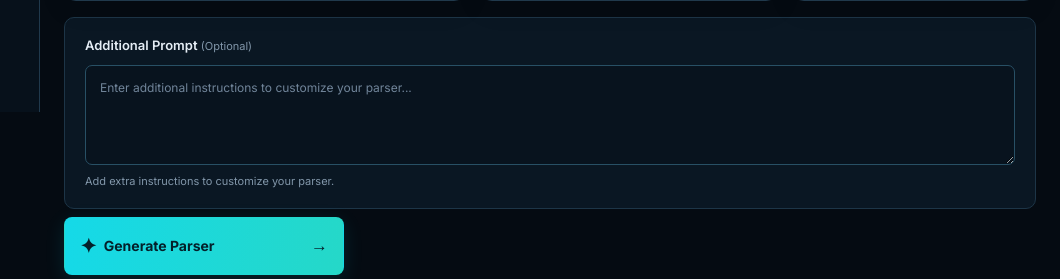
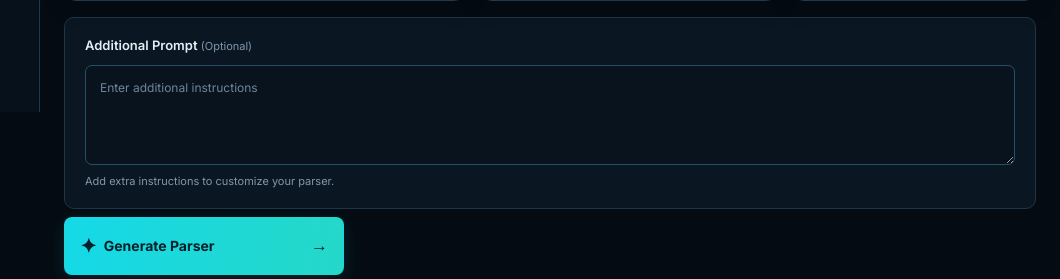
Before and after one commit to himanshu-actowiz/Nexra, a Flask app: page / in a window 1280 px wide. Shown: the part 688-967 px from the top of the page, without its empty margins (220-1280 px from the left). Run offline with Flask 3, Linux system fonts and the light colour scheme.

Commit message:
Prompt Section

```diff
--- a/templates/index.html
+++ b/templates/index.html
@@ -457,7 +457,7 @@
             <textarea
                 id="parser-prompt"
                 name="prompt"
-                placeholder="Enter additional instructions to customize your parser..."
+                placeholder="Enter additional instructions"
             ></textarea>
 
             <span class="additional-prompt-help">
```
